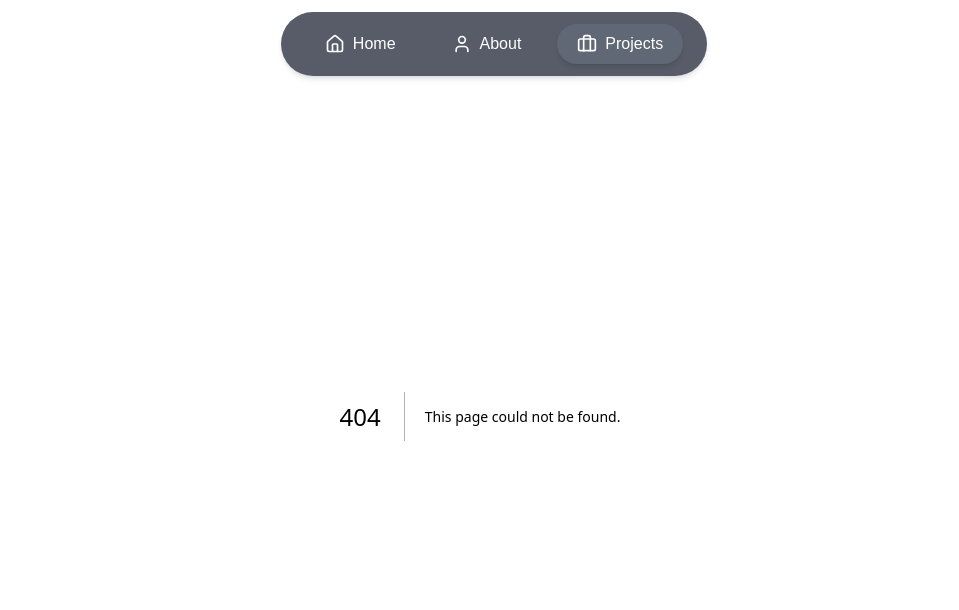
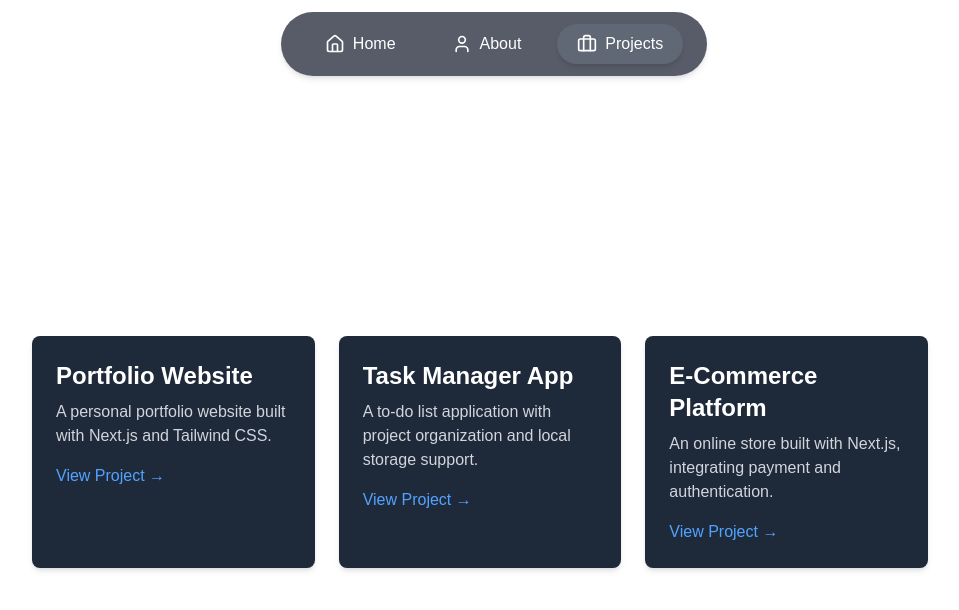
Before and after one commit to VinLvy/D-portfolio, a Next.js app: page /projects in a window 1280 px wide. Before the commit this address had no page. Shown: the top 610 px of the page, without its empty margins (160-1119 px from the left). Built offline with nearby package versions, Linux system fonts and the light colour scheme.

Commit message:
Projects 1.0

```diff
--- /dev/null
+++ b/src/app/projects/page.js
@@ -0,0 +1,38 @@
+import Link from "next/link";
+
+const projects = [
+  {
+    title: "Portfolio Website",
+    description: "A personal portfolio website built with Next.js and Tailwind CSS.",
+    link: "#",
+  },
+  {
+    title: "Task Manager App",
+    description: "A to-do list application with project organization and local storage support.",
+    link: "#",
+  },
+  {
+    title: "E-Commerce Platform",
+    description: "An online store built with Next.js, integrating payment and authentication.",
+    link: "#",
+  },
+];
+
+export default function Projects() {
+  return (
+    <div className="flex flex-col items-center justify-center min-h-screen px-6 py-12 text-center">
+      <h1 className="text-4xl font-bold text-white mb-8">My Projects</h1>
+      <div className="grid gap-6 md:grid-cols-2 lg:grid-cols-3 w-full max-w-4xl">
+        {projects.map((project, index) => (
+          <div key={index} className="bg-gray-800 p-6 rounded-lg shadow-md text-left">
+            <h2 className="text-2xl font-semibold text-white">{project.title}</h2>
+            <p className="text-gray-300 mt-2">{project.description}</p>
+            <Link href={project.link} className="text-blue-400 hover:underline mt-4 inline-block">
+              View Project →
+            </Link>
+          </div>
+        ))}
+      </div>
+    </div>
+  );
+}
```
